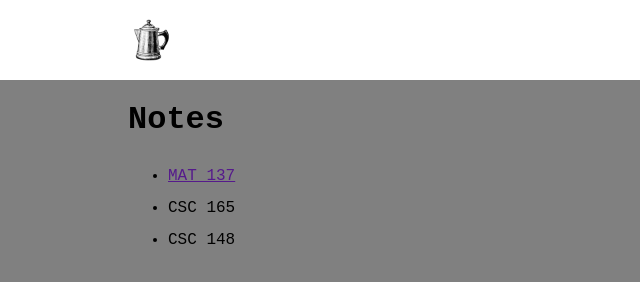
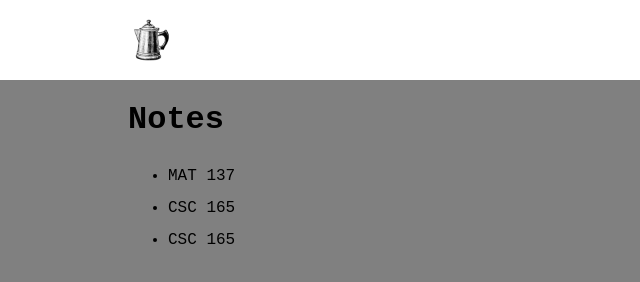
Before and after one commit to Toe-Knee-Y/the-coffee-pot, a plain HTML site: page pages/notes.html in a window 1280 px wide. Shown: the full height of the page, 0-640 px from the left. Drawn offline with Linux system fonts and the light colour scheme; a web font is replaced by a local one.

Commit message:
add basic navigation

```diff
--- a/pages/notes.html
+++ b/pages/notes.html
@@ -10,9 +10,9 @@
 	<body>
 		<header>
 			<div class="container">
-
-				<img src="../assets/coffee-pot.png" class="logo" alt="">
-
+                <a href="../index.html">
+                    <img src="../assets/coffee-pot.png" class="logo" alt="">
+                </a>
 				<nav>
 					<ul>
 						<li>
@@ -30,15 +30,15 @@
         </header>
         <div class="container">
             <h1>Notes</h1>
-            <ul class="notes">
+            <ul class="notes-list">
                 <li>
-                    <a href="">MAT 137</a>
+                    <a href="notes/137.html">MAT 137</a>
                 </li>
                 <li>
-                    CSC 165
+                    <a href="notes/148.html">CSC 165</a>
                 </li>
                 <li>
-                    CSC 148
+                    <a href="notes/165.html">CSC 165</a>
                 </li>
             </ul>
         </div>
--- a/styles.css
+++ b/styles.css
@@ -61,6 +61,11 @@ nav a {
 }
 
 /* Notes Stuff */
-.notes {
+.notes-list {
     line-height: 200%;
 }
+
+.notes-list a {
+    text-decoration: none;
+    color: black;
+}
```
Also changed, not shown: pages/notes/137.html (+4 -4 lines), assets/oie_frame000.gif (deleted).
